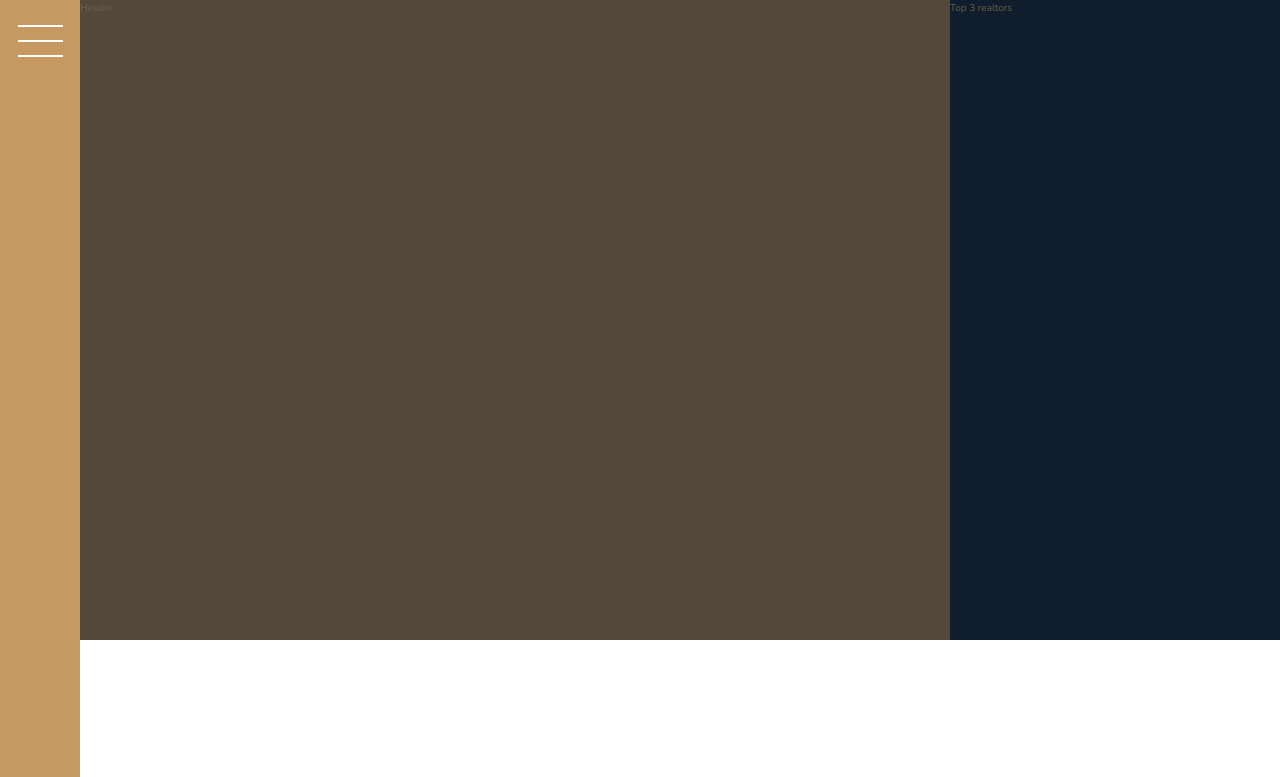
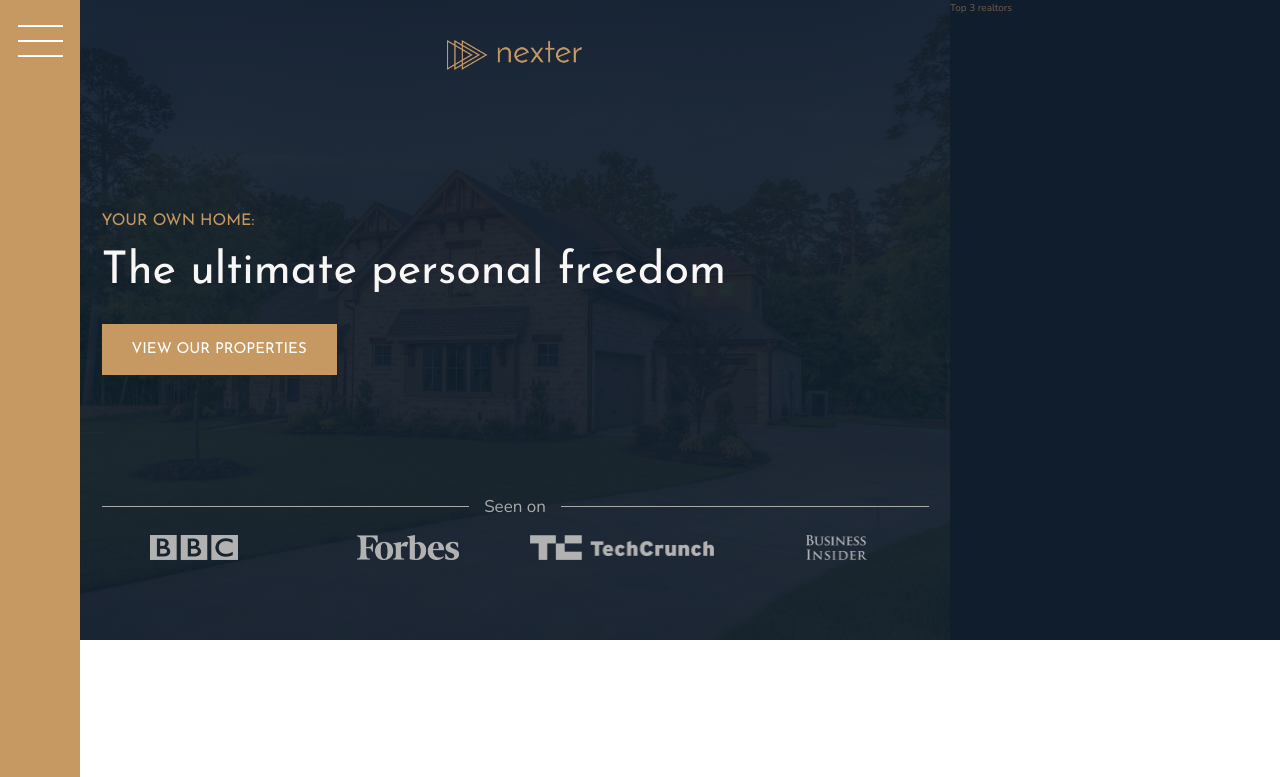
Before and after one commit to rmamchyk/nexter, a website: page index.html in a window 1280 px wide. Shown: the top 777 px of the page. Drawn offline with nearby package versions, Linux system fonts and the light colour scheme; files that its build step writes are made by us from their sources.

Commit message:
Implemented Header section

```diff
--- a/index.html
+++ b/index.html
@@ -17,7 +17,17 @@
         </div>
 
         <header class="header">
-            Header
+            <img src="img/logo.png" alt="Nexter logo" class="header__logo">
+            <h3 class="heading-3">Your own home:</h3>
+            <h1 class="heading-1">The ultimate personal freedom</h1>
+            <button class="btn header__btn">View our properties</button>
+            <div class="header__seenon-text">Seen on</div>
+            <div class="header__seenon-logos">
+                <img src="img/logo-bbc.png" alt="Seen on logo 1">
+                <img src="img/logo-forbes.png" alt="Seen on logo 2">
+                <img src="img/logo-techcrunch.png" alt="Seen on logo 3">
+                <img src="img/logo-bi.png" alt="Seen on logo 4">
+            </div>
         </header>
 
         <div class="realtors">
--- a/sass/_header.scss
+++ b/sass/_header.scss
@@ -1,4 +1,53 @@
 .header {
   background-color: $color-grey-dark-1;
   grid-column: full-start / col-end 6;
+  padding: 8rem;
+  padding-top: 4rem;
+  background-image: linear-gradient(rgba($color-secondary, .93), rgba($color-secondary, .93)), url(../img/hero.jpeg);
+  background-size: cover;
+  background-position: center;
+  display: grid;
+  grid-template-rows: 1fr min-content 6rem 1fr;
+  grid-row-gap: 1.5rem;
+  grid-template-columns: max-content;
+  justify-content: center;
+
+  &__logo {
+    height: 3rem;
+    justify-self: center;
+  }
+
+  &__btn {
+    align-self: start;
+    justify-self: start;
+  }
+
+  &__seenon-text {
+    display: grid;
+    font-size: 1.7rem;
+    color: $color-grey-light-2;
+    grid-template-columns: 1fr max-content 1fr;
+    align-items: center;
+    grid-column-gap: 1.5rem;
+
+    &::before,
+    &::after {
+      content: '';
+      display: block;
+      height: 1px;
+      background-color: currentColor;
+    }
+  }
+
+  &__seenon-logos {
+    display: grid;
+    grid-template-columns: repeat(4, 1fr);
+    grid-column-gap: 3rem;
+    justify-items: center;
+
+    img {
+      height: 2.5rem;
+      filter: brightness(70%);
+    }
+  }
 }
--- a/sass/_typography.scss
+++ b/sass/_typography.scss
@@ -5,6 +5,9 @@
 
 .heading-1 {
   @extend %heading;
+  font-size: 4.5rem;
+  color: $color-grey-light-1;
+  line-height: 1;
 }
 
 .heading-2 {
```
